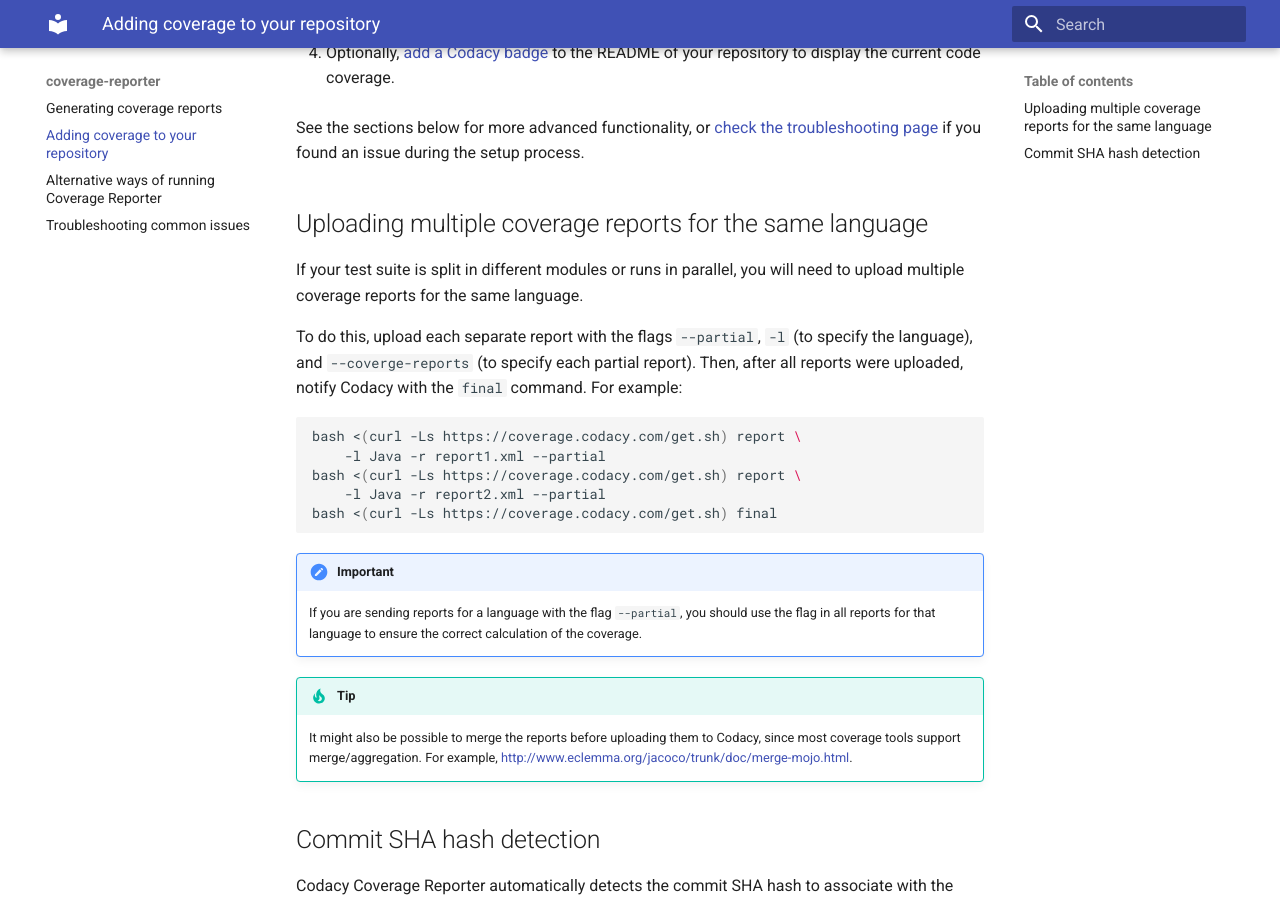
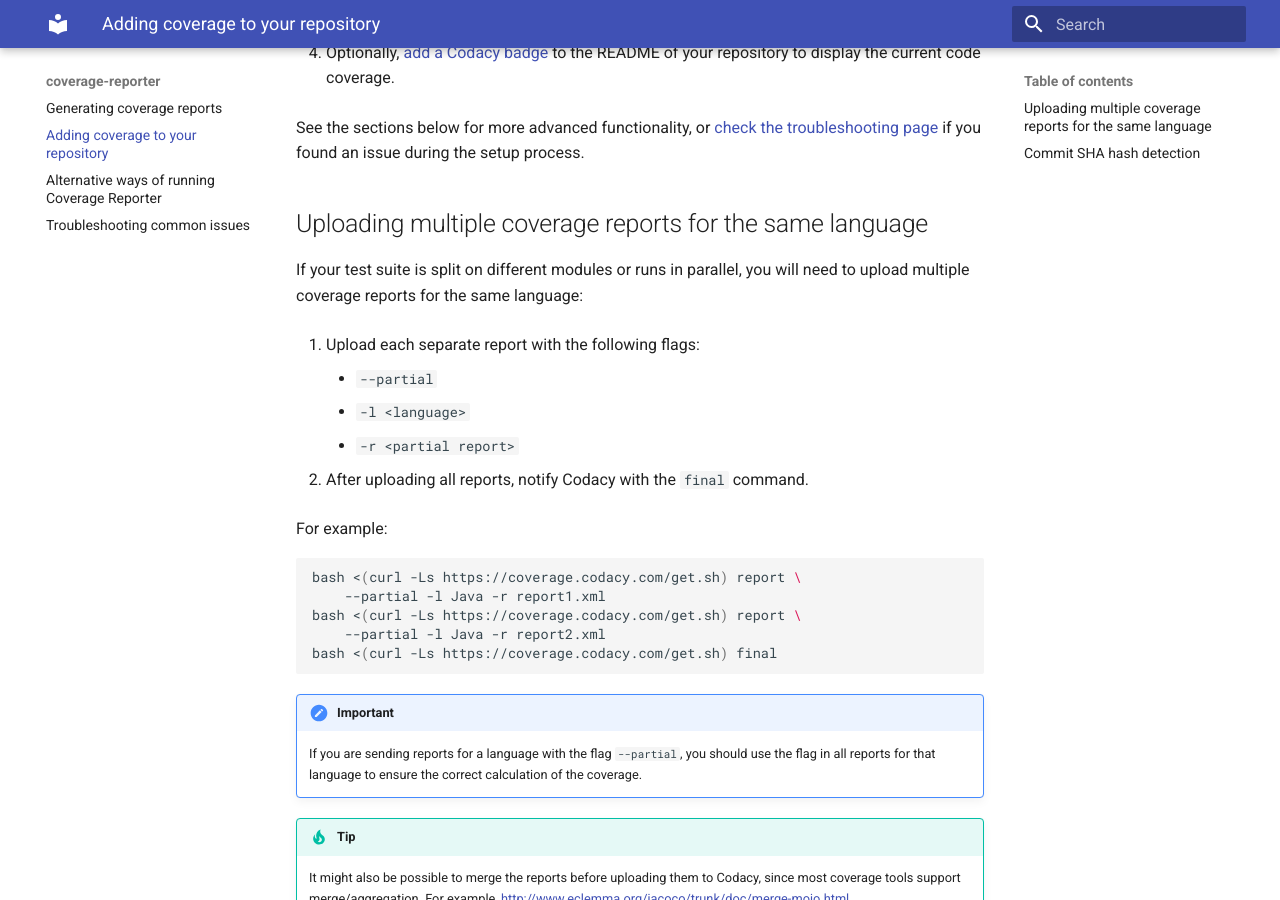
Before and after one commit to codacy/codacy-coverage-reporter, an MkDocs documentation site: the page built from docs/adding-coverage-to-your-repository.md, in a window 1280 px wide and 900 px high, scrolled down 1616 px. Built offline with MkDocs 1.6.1 and Material for MkDocs 9.7.7, drawn with Linux system fonts in a browser that asks for light colours.

Commit message:
doc: Improve instructions on how to upload partial reports
Before, the order of the flags in the instructions did not
match the order in the example and there was a typo in
--coverage-reports.

````diff
--- a/docs/adding-coverage-to-your-repository.md
+++ b/docs/adding-coverage-to-your-repository.md
@@ -55,15 +55,23 @@
 
 ## Uploading multiple coverage reports for the same language {: id="multiple-reports"}
 
-If your test suite is split in different modules or runs in parallel, you will need to upload multiple coverage reports for the same language.
+If your test suite is split on different modules or runs in parallel, you will need to upload multiple coverage reports for the same language:
 
-To do this, upload each separate report with the flags `--partial`, `-l` (to specify the language), and `--coverge-reports` (to specify each partial report). Then, after all reports were uploaded, notify Codacy with the `final` command. For example:
+1.  Upload each separate report with the following flags:
+
+    - `--partial`
+    - `-l <language>`
+    - `-r <partial report>`
+
+2.  After uploading all reports, notify Codacy with the `final` command.
+
+For example:
 
 ```bash
 bash <(curl -Ls https://coverage.codacy.com/get.sh) report \
-    -l Java -r report1.xml --partial
+    --partial -l Java -r report1.xml
 bash <(curl -Ls https://coverage.codacy.com/get.sh) report \
-    -l Java -r report2.xml --partial
+    --partial -l Java -r report2.xml
 bash <(curl -Ls https://coverage.codacy.com/get.sh) final
 ```
 
````
